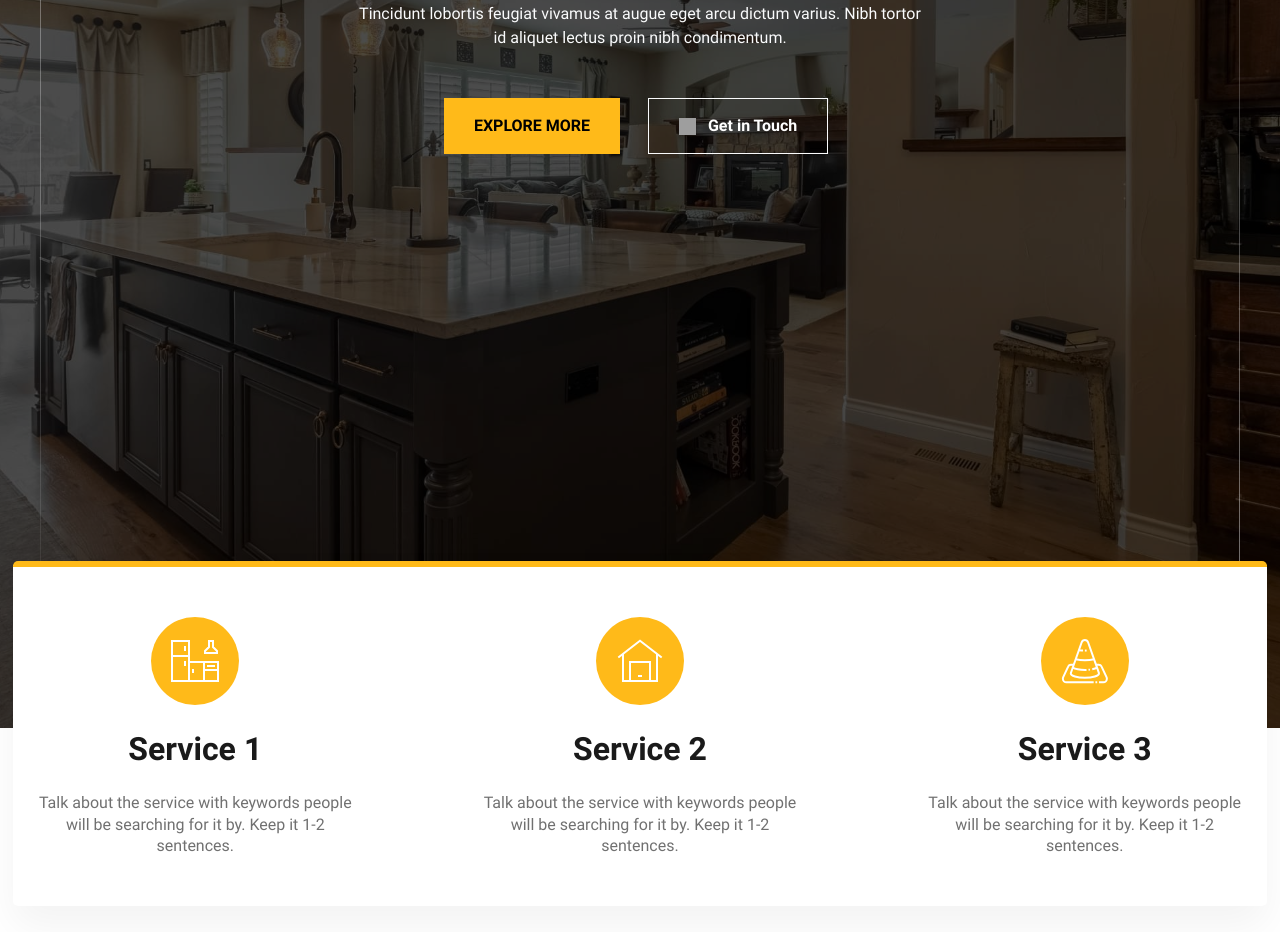
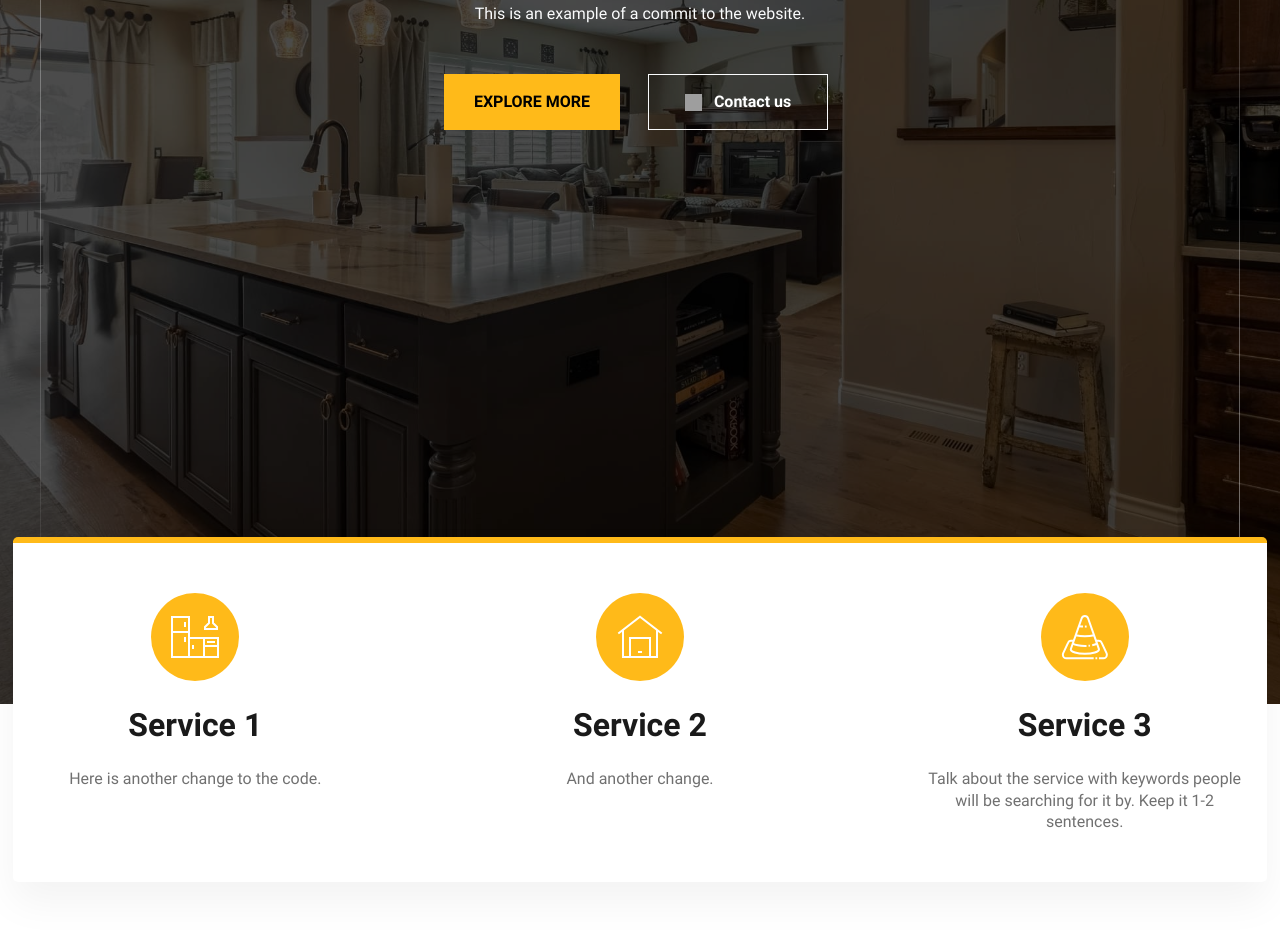
Before and after one commit to alejandro-siremarketing/Roofing-site, an Eleventy site: page src/index.html in a window 1280 px wide. Shown: the part 388-1320 px from the top of the page. Built offline with nearby package versions, Linux system fonts and the light colour scheme; Eleventy itself is replaced by a stand-in of ours; files that its build step writes are made by us from their sources; grey boxes are pictures that could not be loaded.

Commit message:
Update index.html

```diff
--- a/src/index.html
+++ b/src/index.html
@@ -84,9 +84,7 @@ eleventyNavigation:
                 <span class="cs-topper">mountain hiking society</span>
                 <h1 class="cs-title">Roofing Site</h1>
                 <p class="cs-text">
-                    Tincidunt lobortis feugiat vivamus at augue eget arcu dictum
-                    varius. Nibh tortor id aliquet lectus proin nibh
-                    condimentum.
+                    This is an example of a commit to the website.
                 </p>
                 <a href="/about" class="cs-button-solid">Explore More</a>
                 <a href="/contact" class="cs-button-transparent">
@@ -99,7 +97,7 @@ eleventyNavigation:
                         width="17"
                         height="17"
                     />
-                    Get in Touch
+                    Contact us
                 </a>
             </div>
         </div>
@@ -145,8 +143,7 @@ eleventyNavigation:
             </picture>
             <h2>Service 1</h2>
             <p>
-                Talk about the service with keywords people will be searching
-                for it by. Keep it 1-2 sentences.
+                Here is another change to the code.
             </p>
         </div>
         <div class="card">
@@ -162,8 +159,7 @@ eleventyNavigation:
             </picture>
             <h2>Service 2</h2>
             <p>
-                Talk about the service with keywords people will be searching
-                for it by. Keep it 1-2 sentences.
+                And another change.
             </p>
         </div>
         <div class="card">
```
